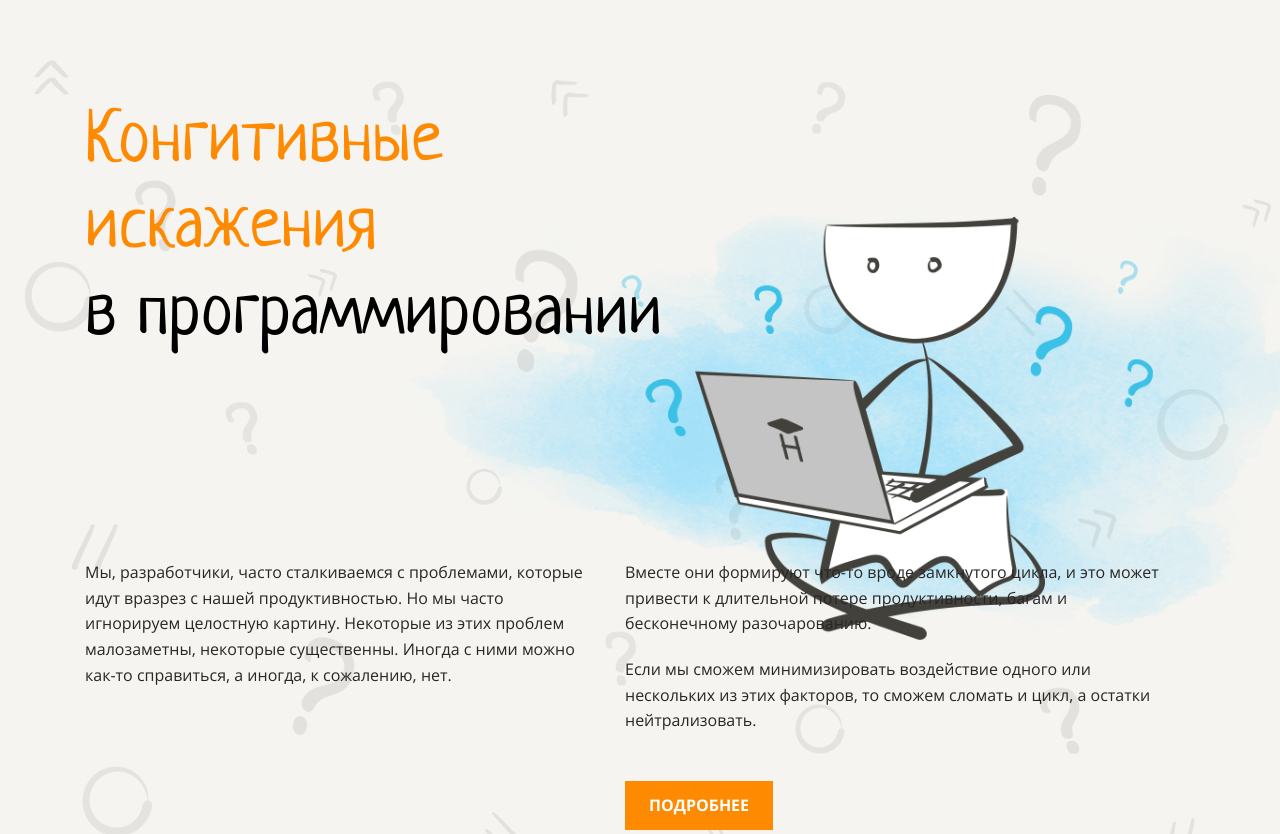
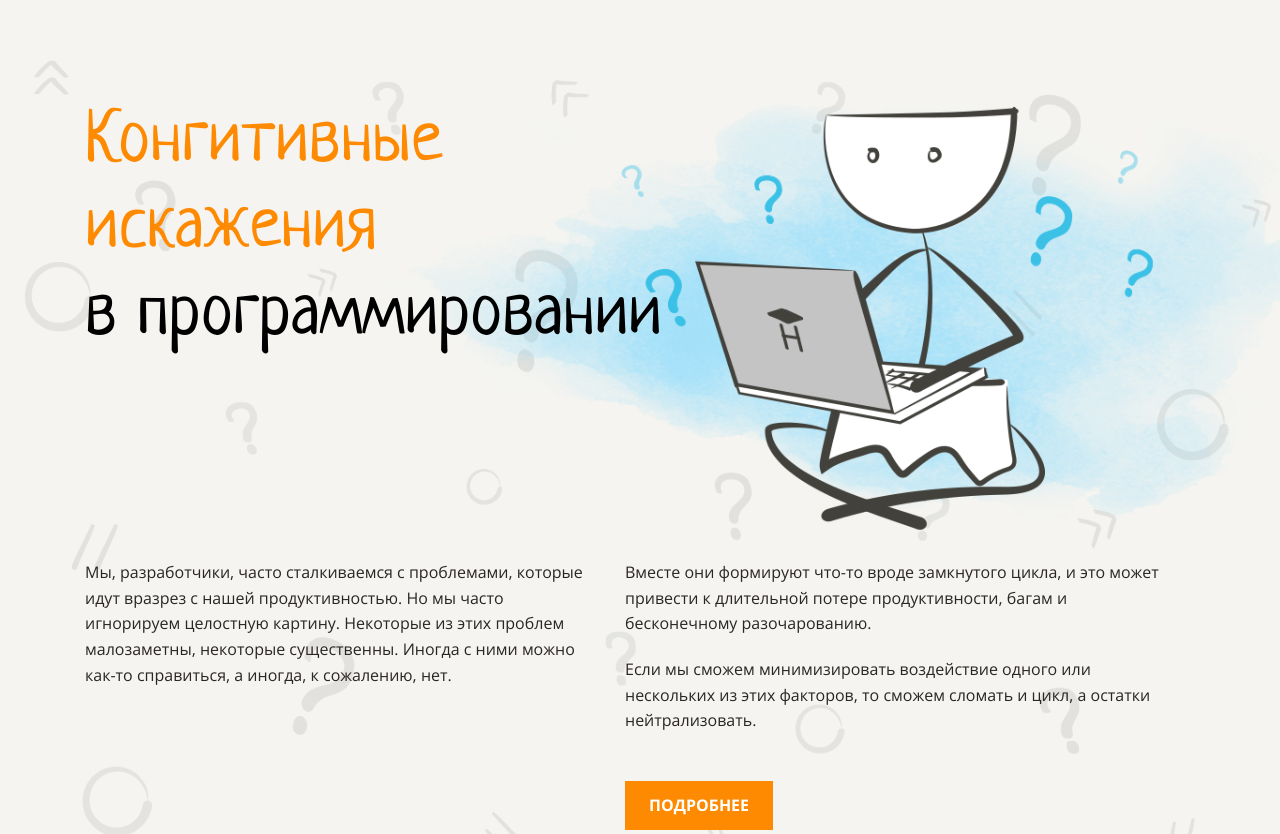
Before and after one commit to loneliness11/layout-designer-project-58, a plain HTML site: page src/index.html in a window 1280 px wide. Shown: the top 834 px of the page. Drawn offline with Linux system fonts and the light colour scheme.

Commit message:
change 3

```diff
--- a/src/styles/style.css
+++ b/src/styles/style.css
@@ -92,7 +92,7 @@ h2 {
 .header__img {
   position: absolute;
   height: 525px;
-  top: 55px;
+  top: -55px;
   right: -270px;
   z-index: -1;
 }
@@ -137,13 +137,6 @@ h2 {
   text-transform: uppercase;
   text-decoration: none;
   width: 148px;
-}
-.header__img {
-  position: absolute;
-  height: 525px;
-  top: 55px;
-  right: -270px;
-  z-index: -1;
 }
 .header__descr {
   display: flex;
```
